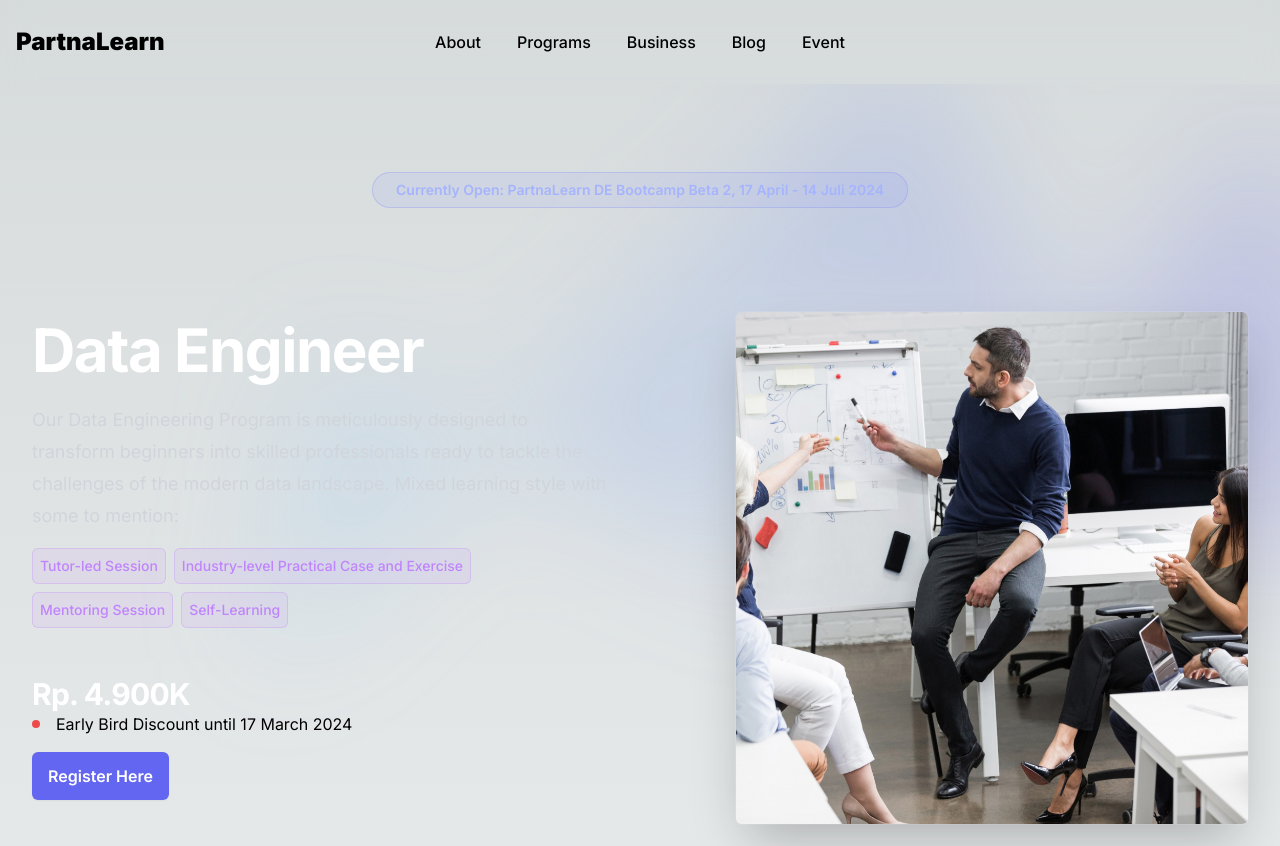
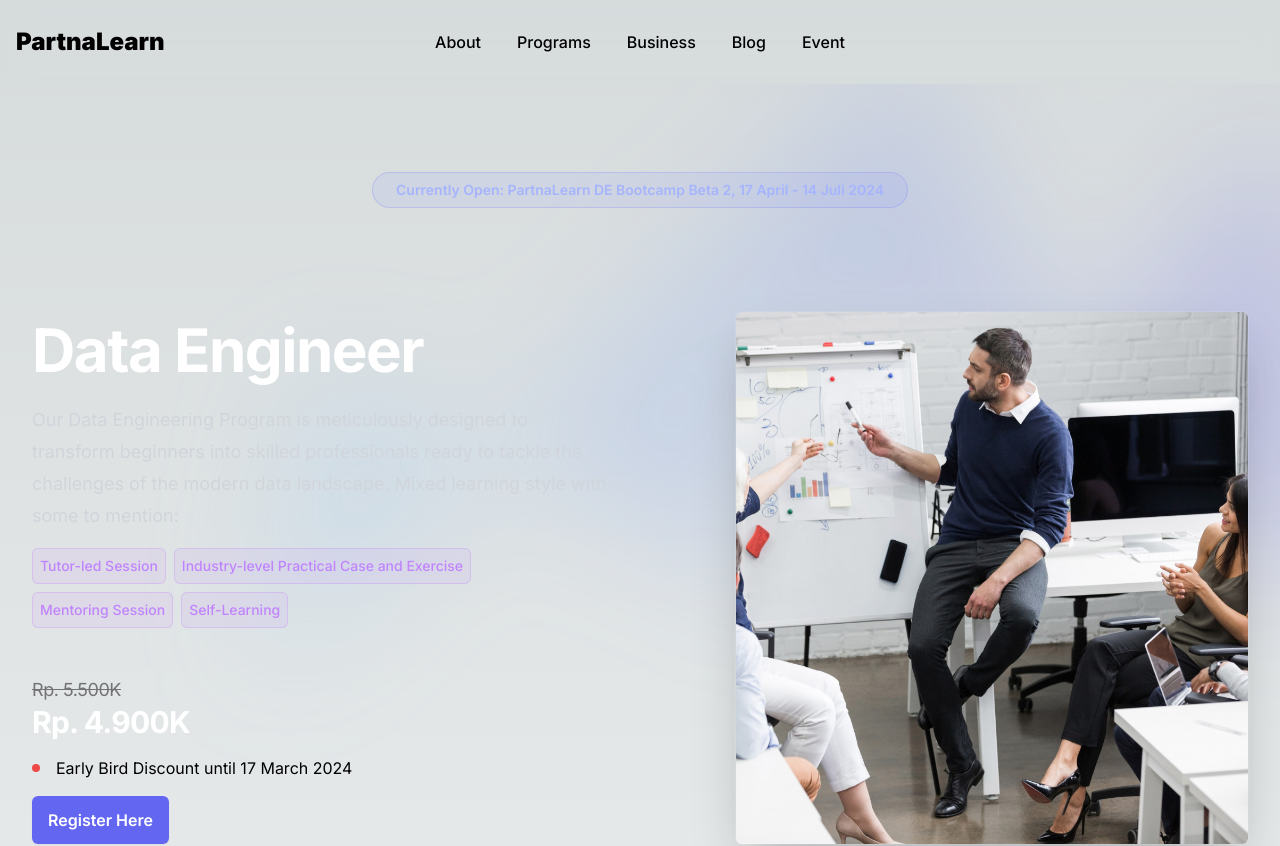
Before and after one commit to partnatech/partnatech-site, a Next.js app: page /programs/data-engineer in a window 1280 px wide. Shown: the top 846 px of the page. Built offline with nearby package versions, Linux system fonts and the light colour scheme.

Commit message:
add discount (#13)

```diff
--- a/src/components/data-engineer/hero.tsx
+++ b/src/components/data-engineer/hero.tsx
@@ -38,7 +38,8 @@ export default function DataEngineerHero() {
             ))}
           </div>
           <div className="mt-10">
-            <h4 className="mt-10 text-2xl font-bold tracking-tight text-white sm:text-3xl">Rp. 4.900K</h4>
+            <h4 className="mt-10 text-sm font- tracking-tight text-neutral-500 sm:text-lg line-through">Rp. 5.500K</h4>
+            <h4 className="text-2xl mb-4 font-bold tracking-tight text-white sm:text-3xl">Rp. 4.900K</h4>
             <span className="flex items-center">
               <svg className="h-2 w-2 fill-red-500 animate-pulse mr-4" viewBox="0 0 6 6" aria-hidden="true">
                 <circle cx={3} cy={3} r={3} />
```
